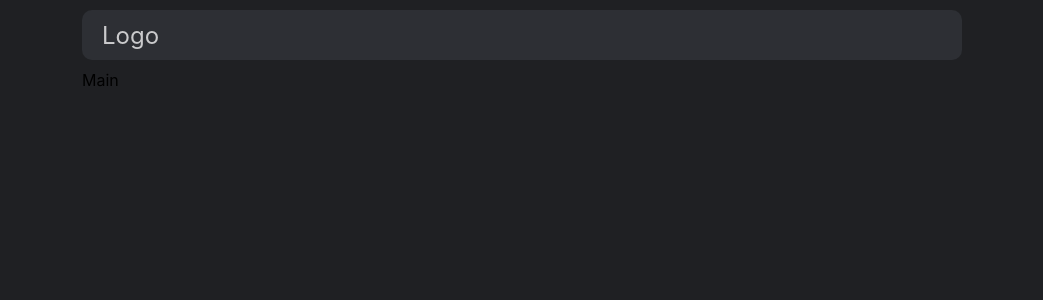
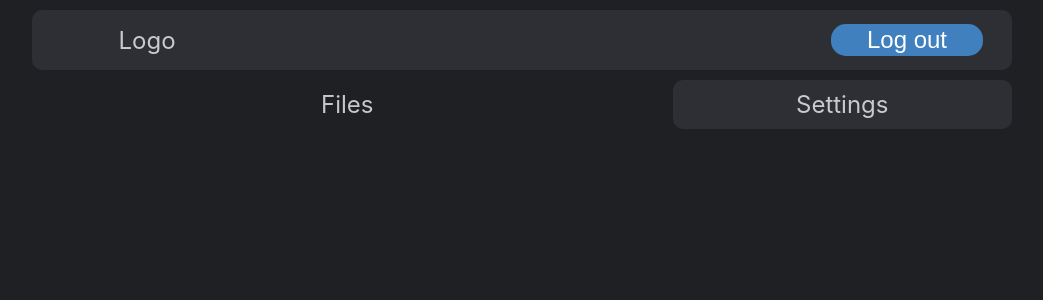
Before and after one commit to AmirFayzullin/DCS_project_client, a React (Create React App) app: page /sign-up in a window 1280 px wide. Both pictures are taken after typing "name@example.com", "Sample123", "Sample123" into the empty fields and a click on the button "Register". Shown: the top 300 px of the page, without its empty margins (118-1161 px from the left). Built offline with nearby package versions, Linux system fonts and the light colour scheme.

Commit message:
feat:
- Main component layout
- Header context button

```diff
--- a/src/components/App/App.js
+++ b/src/components/App/App.js
@@ -19,9 +19,13 @@ function App() {
     setLoggedIn(true);
   };
 
+  const handleLogOut = () => {
+    setLoggedIn(false);
+  };
+
   return (
     <div className={s.wrapper}>
-      <Header/>
+      <Header logOut={handleLogOut}/>
       <Routes>
         <Route index element={
           <ProtectedRoute isAllowed={isLoggedIn}
--- a/src/components/App/App.module.css
+++ b/src/components/App/App.module.css
@@ -1,8 +1,8 @@
 .wrapper {
     display: grid;
-    grid-template: 50px auto / 100%;
+    grid-template: 60px auto / 100%;
     grid-gap: 10px;
     padding: 10px;
-    max-width: 880px;
+    max-width: 980px;
     margin: auto;
 }
--- a/src/components/Header/Header.jsx
+++ b/src/components/Header/Header.jsx
@@ -1,12 +1,47 @@
 import React from 'react';
 import s from './Header.module.css'
+import {Route, Routes, Link} from 'react-router-dom'
+import Button from "../common/Button/Button";
 
-export const Header = () => {
+export const Header = ({logOut}) => {
     return (
         <div className={s.wrapper}>
             <div className={s.logo}>
                 Logo
             </div>
+            <Routes>
+                <Route path="/"
+                       element={
+                           <div className={s.logOutSection}>
+                               <Button onClick={() => {logOut()}}>
+                                   Log out
+                               </Button>
+                           </div>
+                       }
+                />
+                <Route path="/sign-up"
+                       element={
+                           <div className={s.logOutSection}>
+                               <Link to="/sign-in">
+                                   <p>
+                                       Sign in
+                                   </p>
+                               </Link>
+                           </div>
+                       }
+                />
+                <Route path="/sign-in"
+                       element={
+                           <div className={s.logOutSection}>
+                               <Link to="/sign-up">
+                                   <p>
+                                       Sign up
+                                   </p>
+                               </Link>
+                           </div>
+                       }
+                />
+            </Routes>
         </div>
     )
 };
--- a/src/components/Header/Header.module.css
+++ b/src/components/Header/Header.module.css
@@ -3,9 +3,11 @@
     height: 100%;
     background: var(--bkg-color-l-4);
     border-radius: 10px;
-    display: flex;
+    display: grid;
+    grid-template: 100% / repeat(5, 1fr);
     align-items: center;
-    padding: 0 20px;
+    justify-items: center;
+    padding: 10px 10px 10px 20px;
     box-sizing: border-box;
 }
 
@@ -13,3 +15,16 @@
     color: var(--text-color);
     font-size: 1.5rem;
 }
+
+.logOutSection {
+    grid-column: 5;
+    height: 80%;
+    width: 80%;
+}
+
+.logOutSection p {
+    text-decoration: none !important;
+    color: var(--text-color);
+    font-size: 1.2rem;
+    margin: 0;
+}
--- a/src/components/Main/Main.jsx
+++ b/src/components/Main/Main.jsx
@@ -1,9 +1,16 @@
 import React from 'react';
+import s from './Main.module.css';
+import cn from 'classnames';
 
 export const Main = () => {
     return (
-        <div>
-            Main
+        <div className={s.wrapper}>
+            <div className={cn(s.section, s.filesSection)}>
+                Files
+            </div>
+            <div className={cn(s.section, s.settingsSection)}>
+                Settings
+            </div>
         </div>
     )
 };
--- /dev/null
+++ b/src/components/Main/Main.module.css
@@ -0,0 +1,23 @@
+.wrapper {
+    display: grid;
+    grid-template: auto / 65% 35%;
+    grid-gap: 10px;
+    width: calc(100% - 10px);
+}
+
+.section {
+    color: var(--text-color);
+    font-size: 1.5rem;
+    width: 100%;
+    text-align: center;
+    padding: 10px;
+    box-sizing: border-box;
+}
+
+.filesSection {
+}
+
+.settingsSection {
+    background: var(--bkg-color-l-4);
+    border-radius: 10px;
+}
--- a/src/components/common/Button/Button.module.css
+++ b/src/components/common/Button/Button.module.css
@@ -1,5 +1,6 @@
 .btn {
     width: 100%;
+    height: 100%;
     outline: none;
     border: none;
     -webkit-border-radius: 15px;
@@ -15,6 +16,9 @@
     -ms-transition: .2s;
     -o-transition: .2s;
     transition: .2s;
+    display: flex;
+    align-items: center;
+    justify-content: center;
 }
 
 .btn:hover {
```
